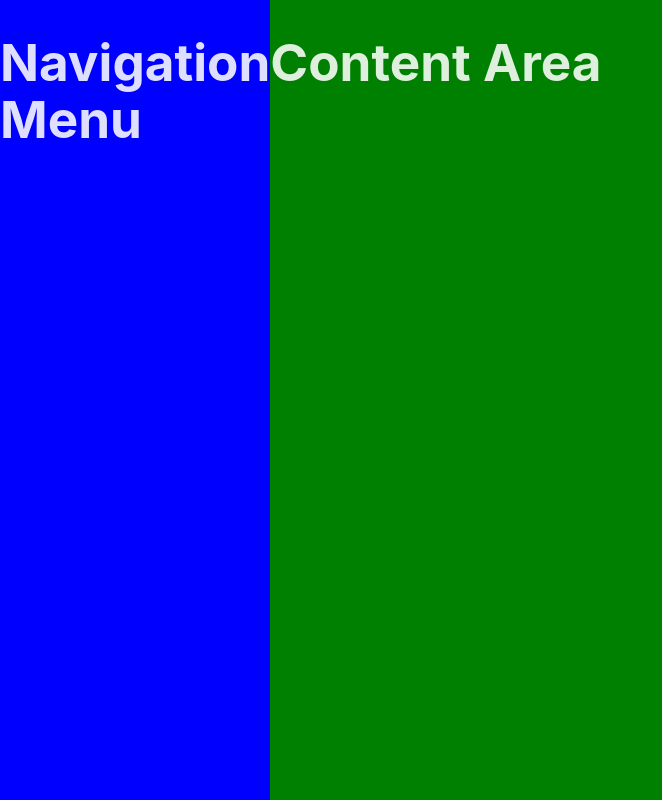
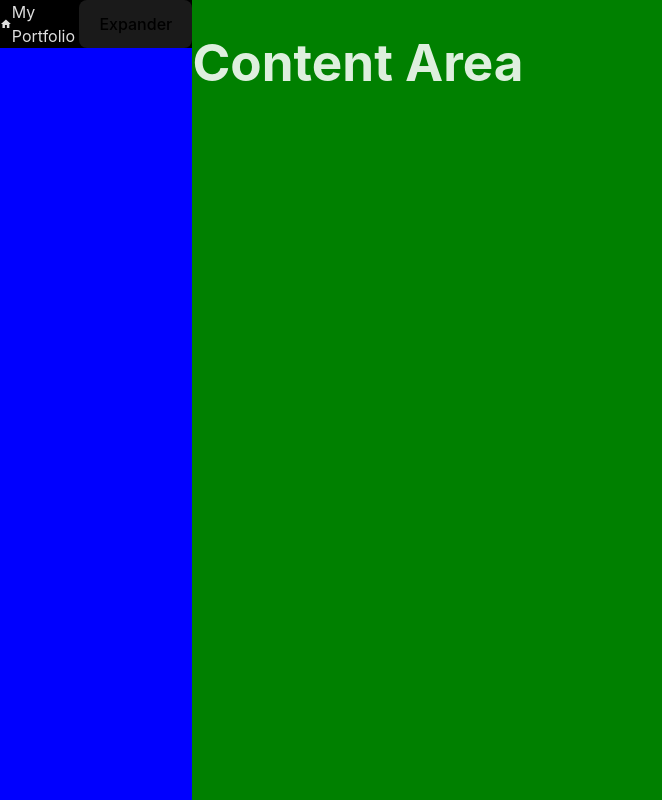
Before and after one commit to zVoidra/zPortfolio, a React (Vite) app: page / in a window 1280 px wide. Shown: the whole page, without its empty margins (0-662 px from the left). Built offline with nearby package versions, Linux system fonts and the light colour scheme.

Commit message:
Added "NavigationCard".

```diff
--- a/src/Components/NavigationMenu/NavigationMenu.css
+++ b/src/Components/NavigationMenu/NavigationMenu.css
@@ -2,3 +2,9 @@
   flex: 1;
   background-color: blue;
 }
+
+.NavigationCard {
+  display: flex;
+  flex-direction: row;
+  background-color: black;
+}
--- a/src/Components/NavigationMenu/NavigationMenu.tsx
+++ b/src/Components/NavigationMenu/NavigationMenu.tsx
@@ -3,7 +3,13 @@ import './NavigationMenu.css'
 export default function NavigationMenu () {
   return (
     <div className="NavigationMenu">
-      <h1>Navigation Menu</h1>
+      <div className="NavigationCard">
+        <svg xmlns="http://www.w3.org/2000/svg" width="1em" height="3em" viewBox="0 0 24 24">
+          <path fill="currentColor" d="M10 20v-6h4v6h5v-8h3L12 3L2 12h3v8z"/>
+        </svg>
+        <div>My Portfolio</div>
+        <button>Expander</button>
+      </div>
     </div>
   );
 }
```
